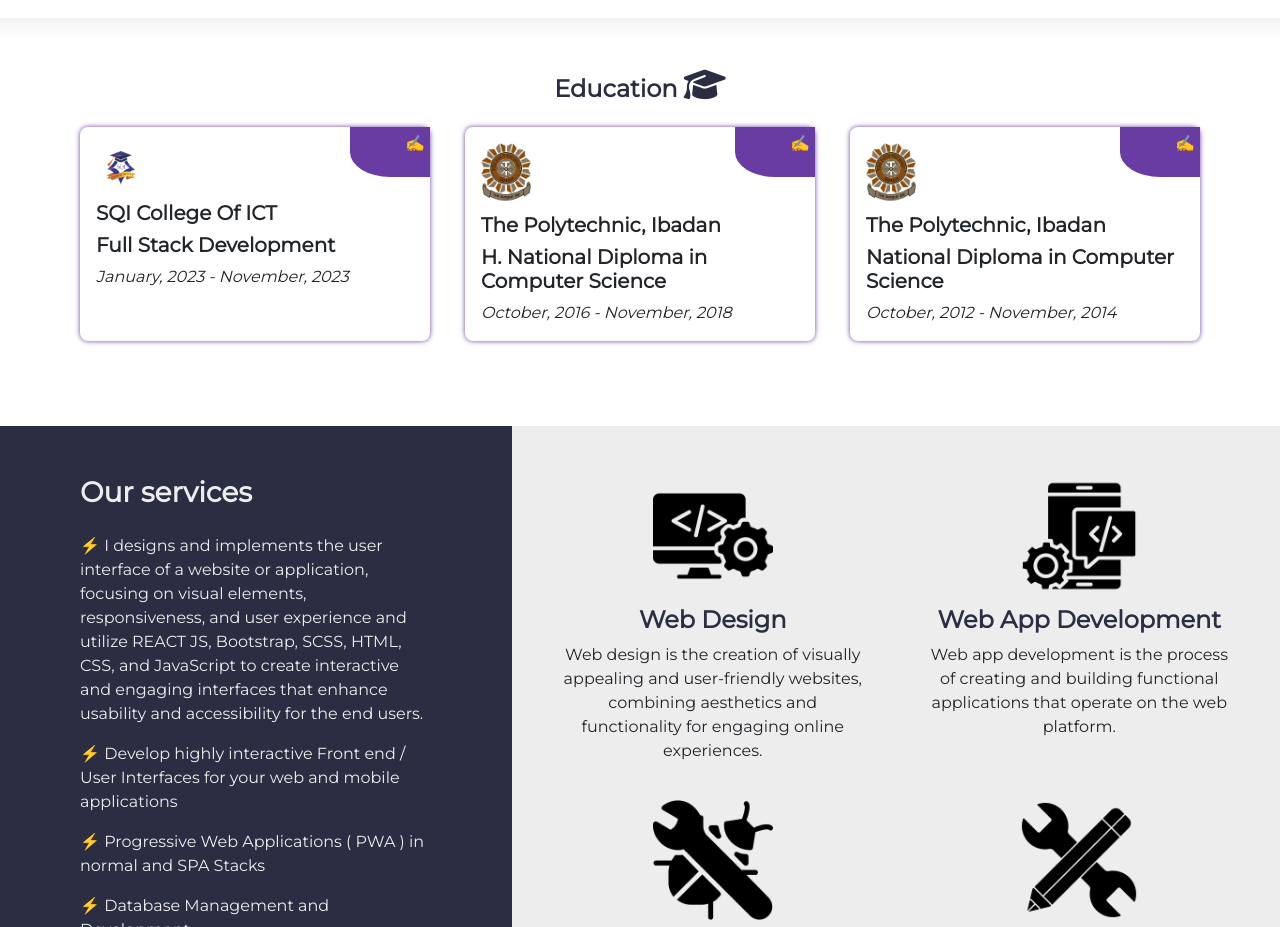
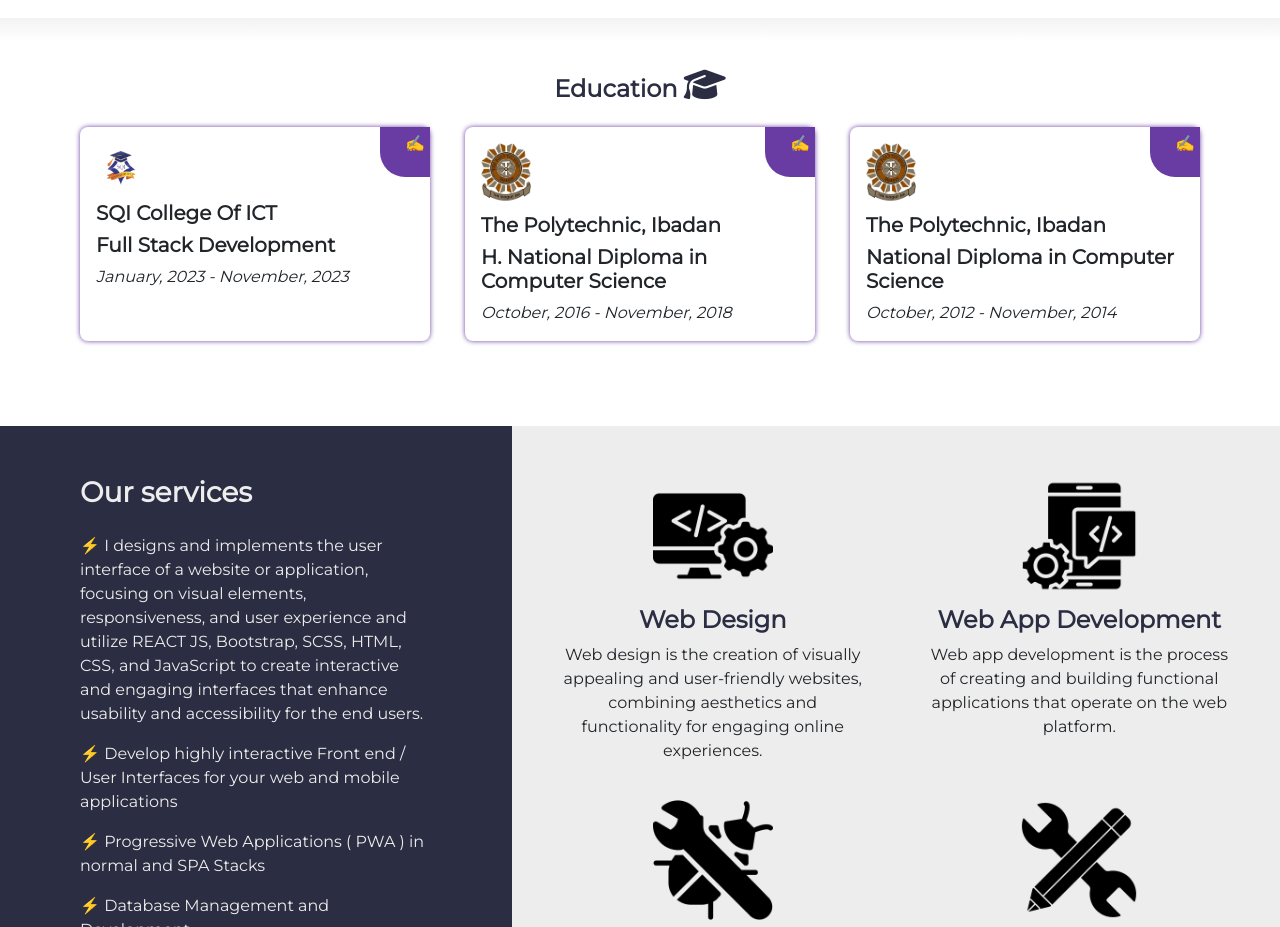
Before and after one commit to doiayokanmi/Dev-Damilola, a React (Vite) app: page / in a window 1280 px wide. Shown: the part 1740-2667 px from the top of the page. Built offline with nearby package versions, Linux system fonts and the light colour scheme.

Commit message:
education

```diff
--- a/src/App.css
+++ b/src/App.css
@@ -327,7 +327,7 @@ nav {
 #eduCard::before {
   content: "✍";
   position: absolute;
-  width: 80px;
+  width: 50px;
   height: 50px;
   padding: 5px;
   text-align: right;
```
